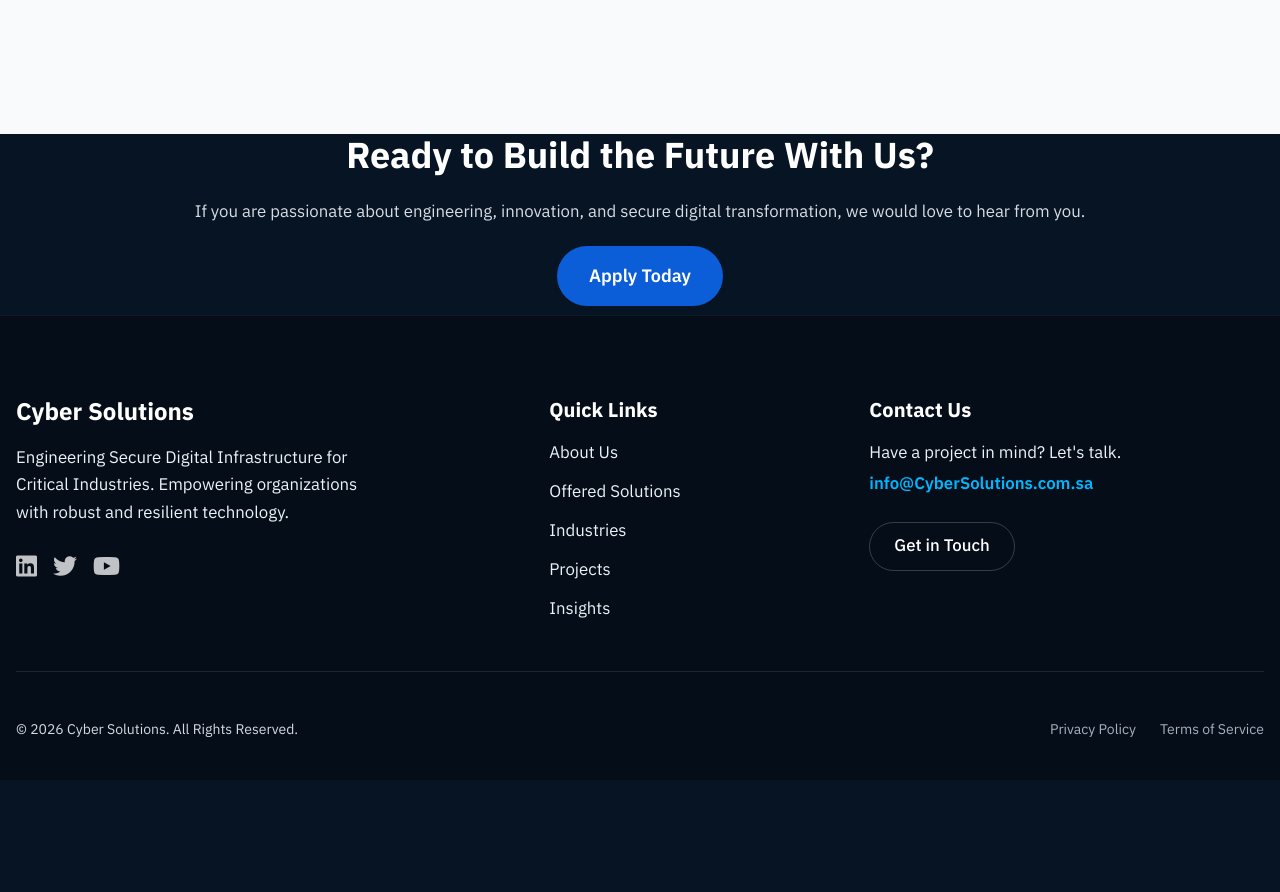
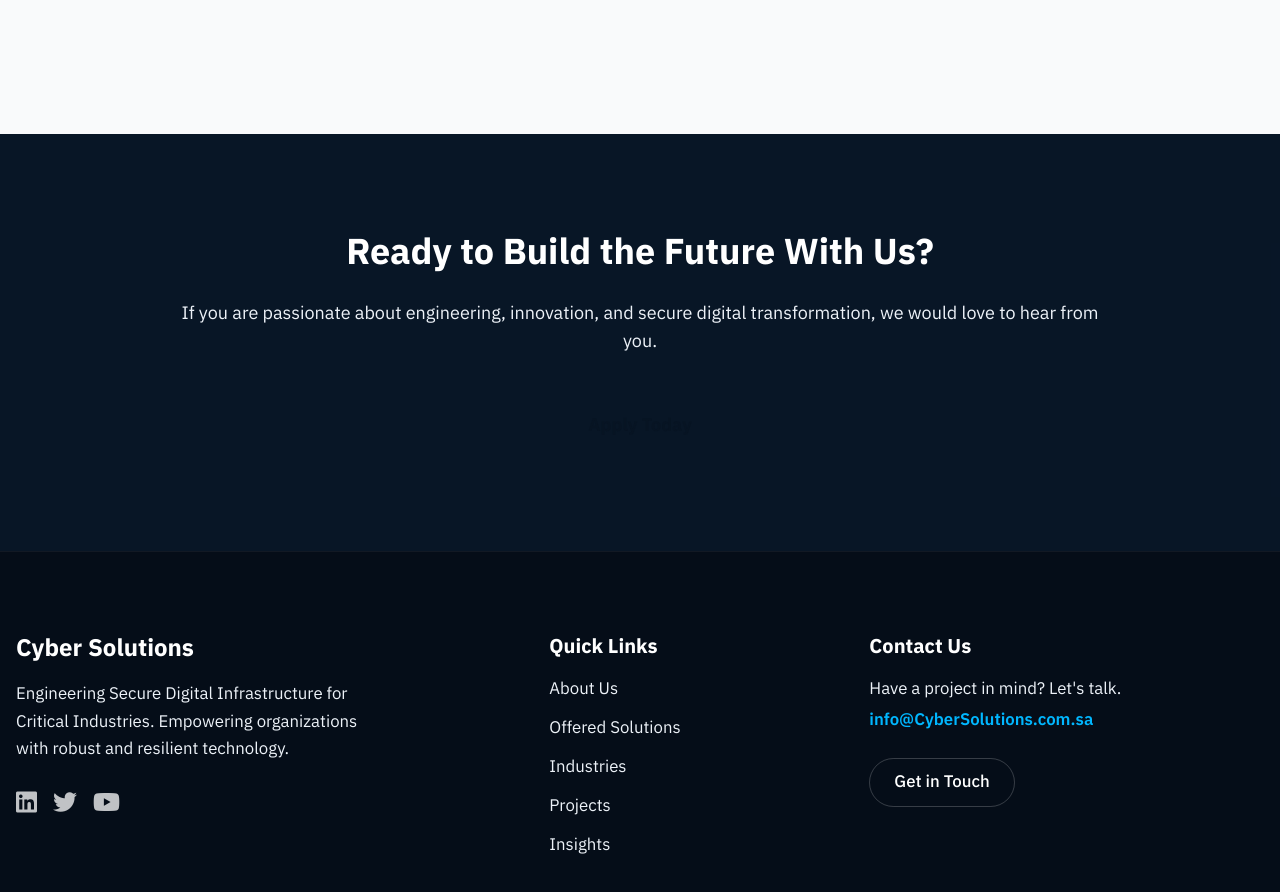
Before and after one commit to MahmoudShehata76/CyberSolutions, a Next.js app: page /careers in a window 1280 px wide. Shown: the part 10680-11572 px from the top of the page. Before the commit the page ends 11460 px from the top, so only its background shows below. Built offline with nearby package versions, Linux system fonts and the light colour scheme.

Commit message:
Update project

```diff
--- a/app/careers/page.tsx
+++ b/app/careers/page.tsx
@@ -1998,21 +1998,21 @@ and Digital Infrastructure.
 
 
 
-<section className="cta-section">
+<section className="relative z-10 py-24 bg-navy-light/20">
 
 <div className="container mx-auto px-8">
 
 <div className="flex flex-wrap gap-y-12 lg:gap-y-0 -mx-4 justify-center">
 
-<div className="w-full lg:w-3/4 mx-auto text-center">
-
-<h2>
+<div className="w-full lg:w-3/4 mx-auto text-center space-y-6">
+
+<h2 className="m-0 text-white">
 
 Ready to Build the Future With Us?
 
 </h2>
 
-<p>
+<p className="text-gray-light text-lg">
 
 If you are passionate about engineering,
 innovation,
@@ -2021,13 +2021,15 @@ we would love to hear from you.
 
 </p>
 
+<div className="pt-4">
 <a href="/contact"
 
-className="inline-block bg-primary hover:bg-primary-dark text-white font-semibold py-3 px-6 rounded-full transition-all hover:shadow-glow text-lg px-8 py-4">
+className="inline-block bg-neon-blue hover:bg-neon-blue/90 text-navy font-bold rounded-full transition-all hover:shadow-glow text-lg px-10 py-4">
 
 Apply Today
 
 </a>
+</div>
 
 </div>
 
```
